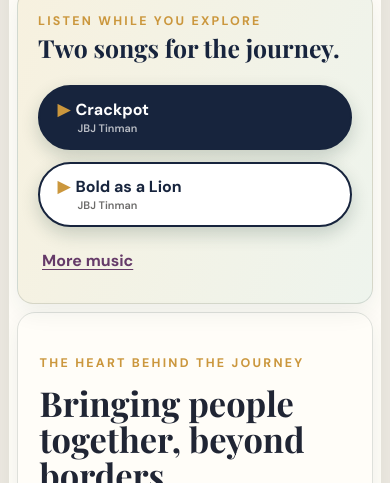
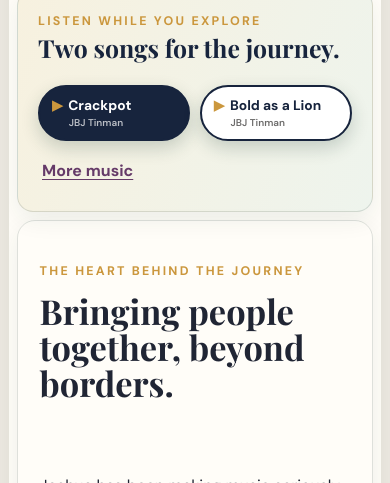
Before and after one commit to kernbrent/JoshBeyondBorders, a plain HTML site: page index.html in a window 390 px wide. Shown: the part 661-1144 px from the top of the page. Drawn offline with nearby package versions, Linux system fonts and the light colour scheme.

Commit message:
Refine mobile song controls

```diff
--- a/index.html
+++ b/index.html
@@ -6,7 +6,7 @@
   <meta name="description" content="Follow Joshua Jacob's music, worship, and service journey through England and South Africa.">
   <title>Josh Beyond Borders</title>
   <link rel="icon" type="image/png" href="assets/beyond2026080404.png">
-  <link rel="stylesheet" href="styles/main.css?v=20260805-2">
+  <link rel="stylesheet" href="styles/main.css?v=20260805-3">
 </head>
 <body>
   <header class="site-header">
--- a/styles/main.css
+++ b/styles/main.css
@@ -193,9 +193,9 @@ main>.section,main>.feature,main>.support,main>.giving-hero,main>.testimony-head
 @media(max-width:760px){
   .home-listen{align-items:flex-start;flex-direction:column;width:calc(100% - 16px);padding:1.25rem;border-radius:16px}
   .home-listen__songs{width:100%}
-  .home-listen__songs,.song-actions{display:grid;grid-template-columns:1fr;gap:.75rem}
-  .song-button{-webkit-appearance:none;appearance:none;display:flex!important;flex-flow:row wrap!important;align-items:center!important;justify-content:flex-start!important;width:100%!important;min-height:54px!important;margin:0!important;padding:.8rem 1.1rem!important;border:2px solid var(--navy)!important;border-radius:999px!important;background:var(--navy)!important;color:#fff!important;font-family:"DM Sans",Arial,sans-serif!important;font-size:1rem!important;font-weight:800!important;line-height:1.2!important;text-align:left!important;box-shadow:0 7px 18px rgba(20,55,47,.2)!important}
+  .home-listen__songs,.song-actions{display:grid;grid-template-columns:repeat(2,minmax(0,1fr));gap:.6rem}
+  .song-button{-webkit-appearance:none;appearance:none;display:flex!important;flex-flow:row wrap!important;align-items:center!important;justify-content:flex-start!important;width:auto!important;min-width:0!important;min-height:52px!important;margin:0!important;padding:.7rem .75rem!important;border:2px solid var(--navy)!important;border-radius:999px!important;background:var(--navy)!important;color:#fff!important;font-family:"DM Sans",Arial,sans-serif!important;font-size:.86rem!important;font-weight:800!important;line-height:1.15!important;text-align:left!important;box-shadow:0 7px 18px rgba(20,55,47,.2)!important}
   .song-button--secondary{background:#fff!important;color:var(--navy)!important}
-  .song-button small{flex:0 0 100%;margin:.2rem 0 0 1.25rem}
-  .home-listen__more{display:inline-flex;align-items:center;min-height:44px;padding:.55rem .25rem}
+  .song-button small{flex:0 0 100%;margin:.18rem 0 0 1.05rem;font-size:.62rem}
+  .home-listen__more{display:inline-flex;grid-column:1/-1;align-items:center;min-height:40px;padding:.4rem .25rem}
 }
```
Also changed, not shown: pages/giving.html (+1 -1 lines), pages/listen.html (+1 -1 lines), pages/player.html (+1 -1 lines), pages/testimony.html (+1 -1 lines).
